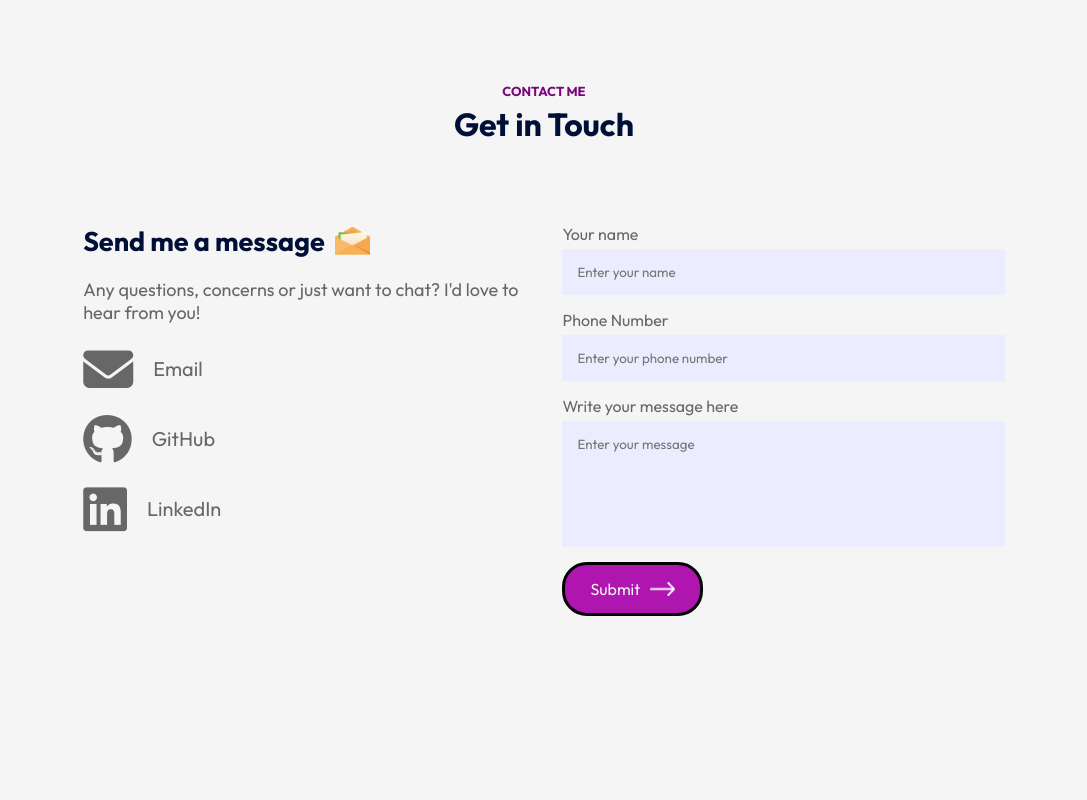
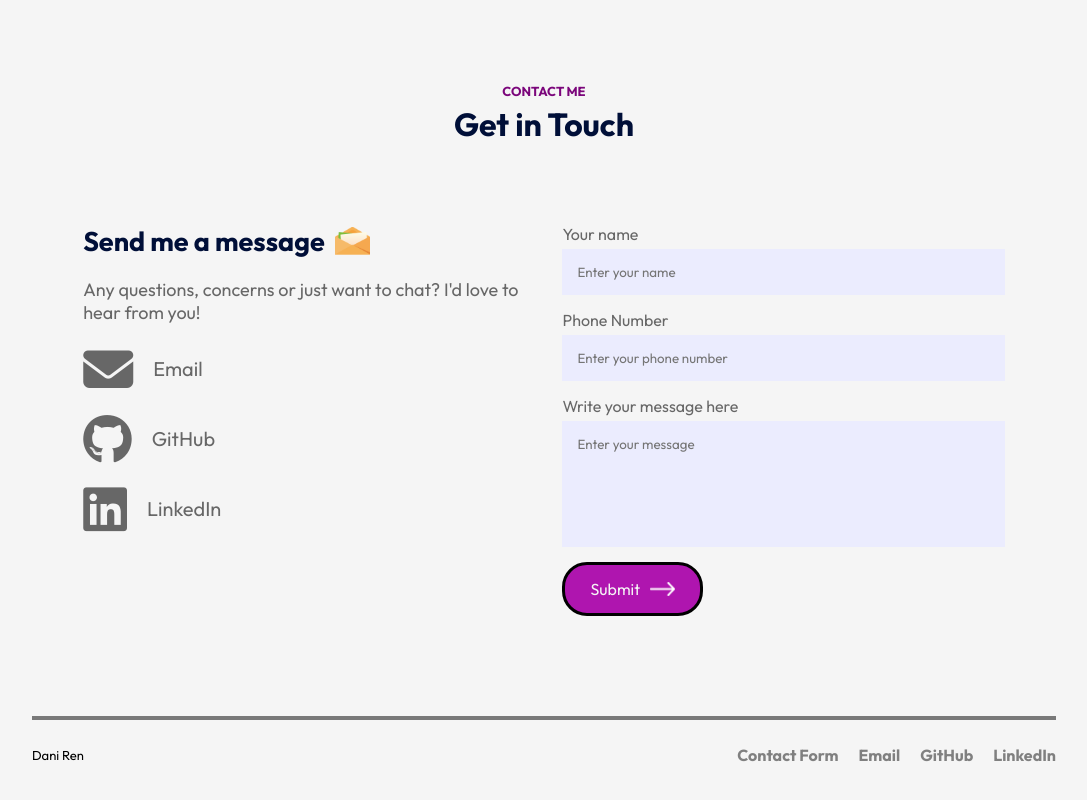
Before and after one commit to daniCodes1/daniCodes1.github.io, a React (Vite) app: page / in a window 1280 px wide. Shown: the part 2824-3624 px from the top of the page, without its empty margins (96-1183 px from the left). Before the commit the page ends 3540 px from the top, so only its background shows below. Built offline with nearby package versions, Linux system fonts and the light colour scheme.

Commit message:
Add footer

```diff
--- a/src/App.jsx
+++ b/src/App.jsx
@@ -6,6 +6,7 @@ import Projects from './Components/Projects/Projects'
 import Title from './Components/Title/Title'
 import Experiences from './Components/Experiences/Experiences'
 import Contact from './Components/Contact/Contact'
+import Footer from './Components/Footer/Footer'
 
 const App = () => {
   return (
@@ -20,6 +21,7 @@ const App = () => {
         <Experiences />
         <Title subTitle='Contact Me' title='Get in Touch '/>
         <Contact />
+        <Footer />
       </div>
     </div>
   )
```
